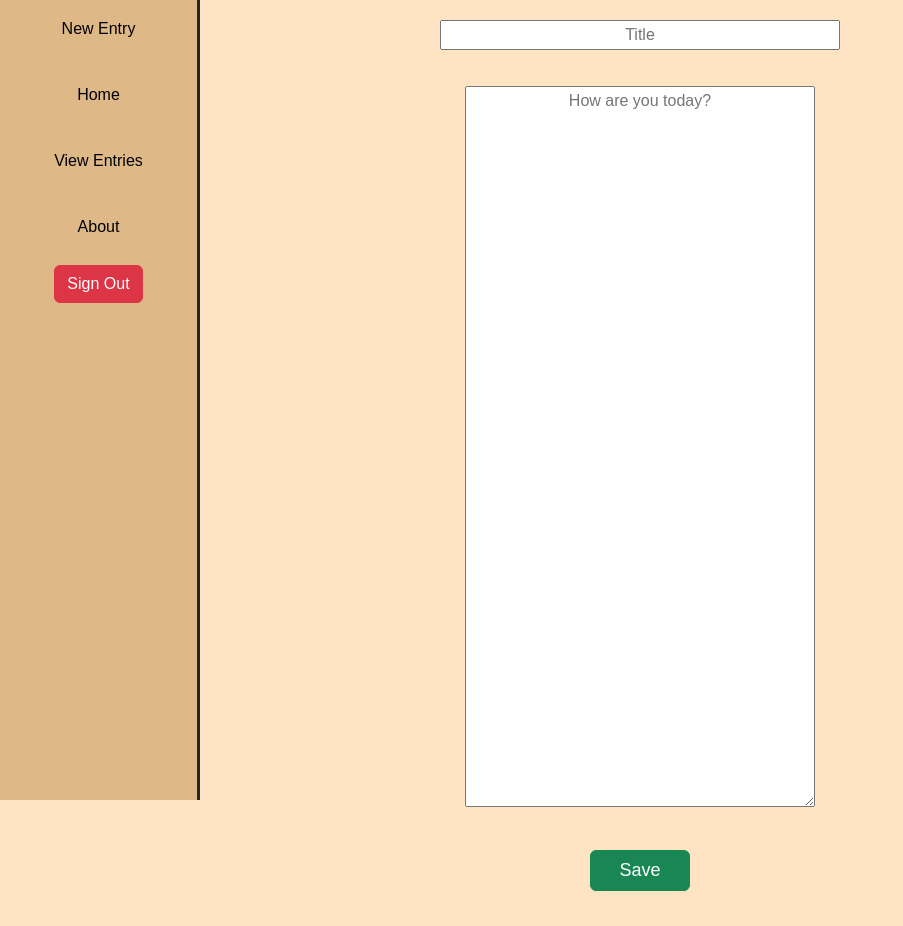
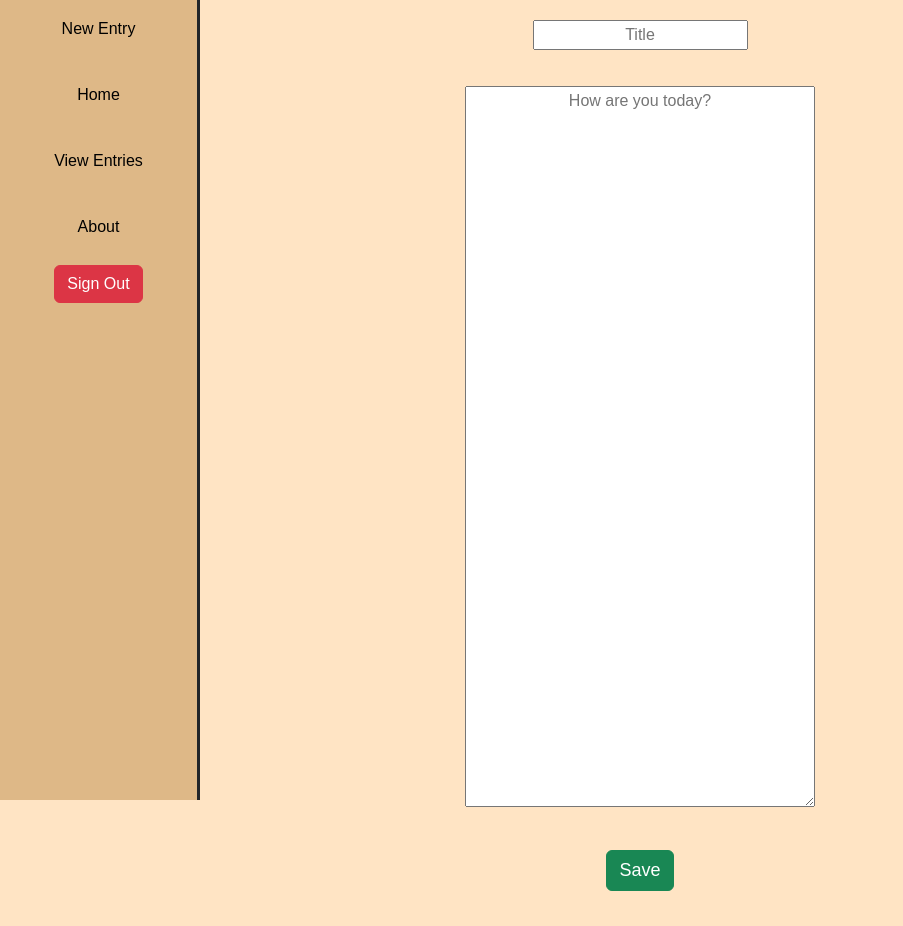
Before and after one commit to JustinYSJSU/react_journal, a React (Create React App) app: page /newEntry in a window 1280 px wide. Shown: the whole page, without its empty margins (0-903 px from the left). Built offline with nearby package versions, Linux system fonts and the light colour scheme; no server answers.

Commit message:
made title smaller

```diff
--- a/src/css/entry.css
+++ b/src/css/entry.css
@@ -2,7 +2,7 @@
 input, textarea {
     margin-top: 20px;
     text-align: center;
-    width: 100%; /* Set the width of the input and textarea to fill their parent container */
+    max-width: 600px; /* Set the width of the input and textarea to fill their parent container */
   }
 
   #save-button {
```
